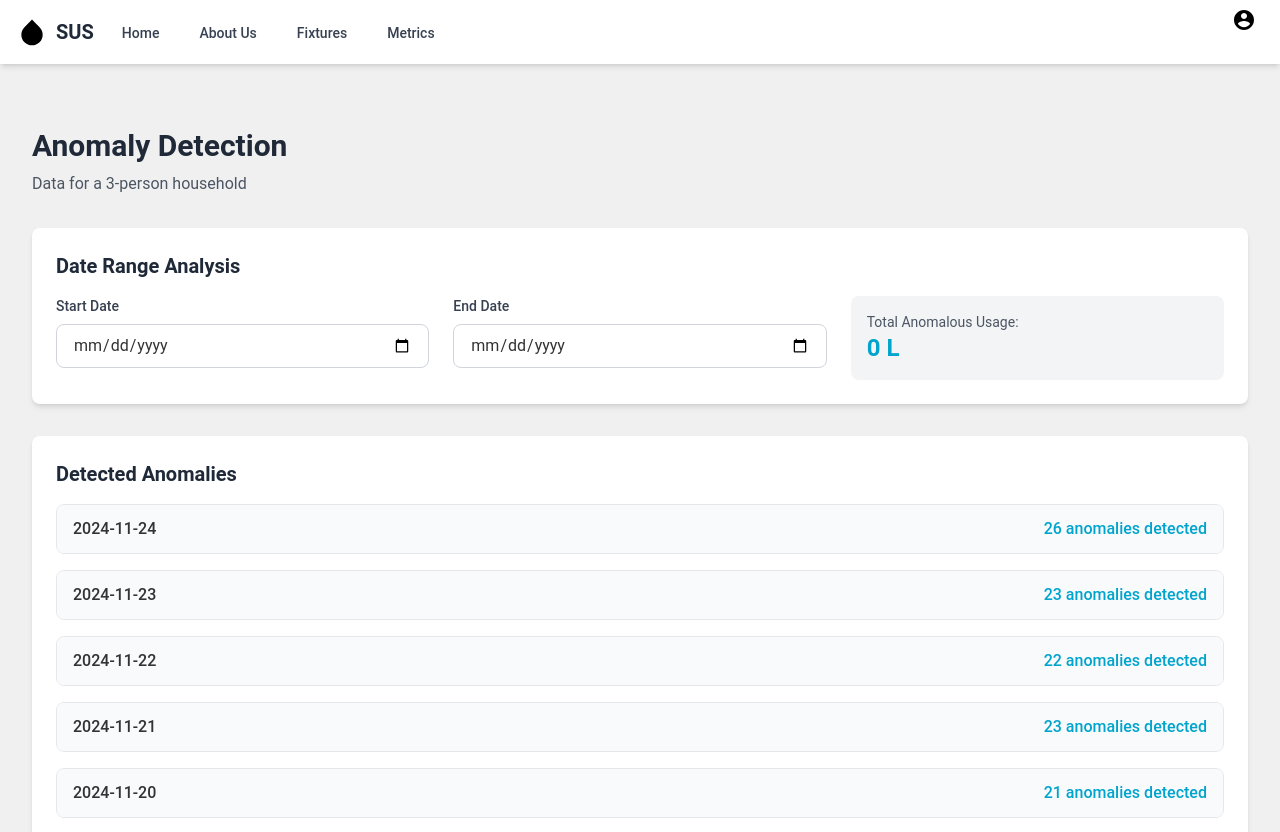
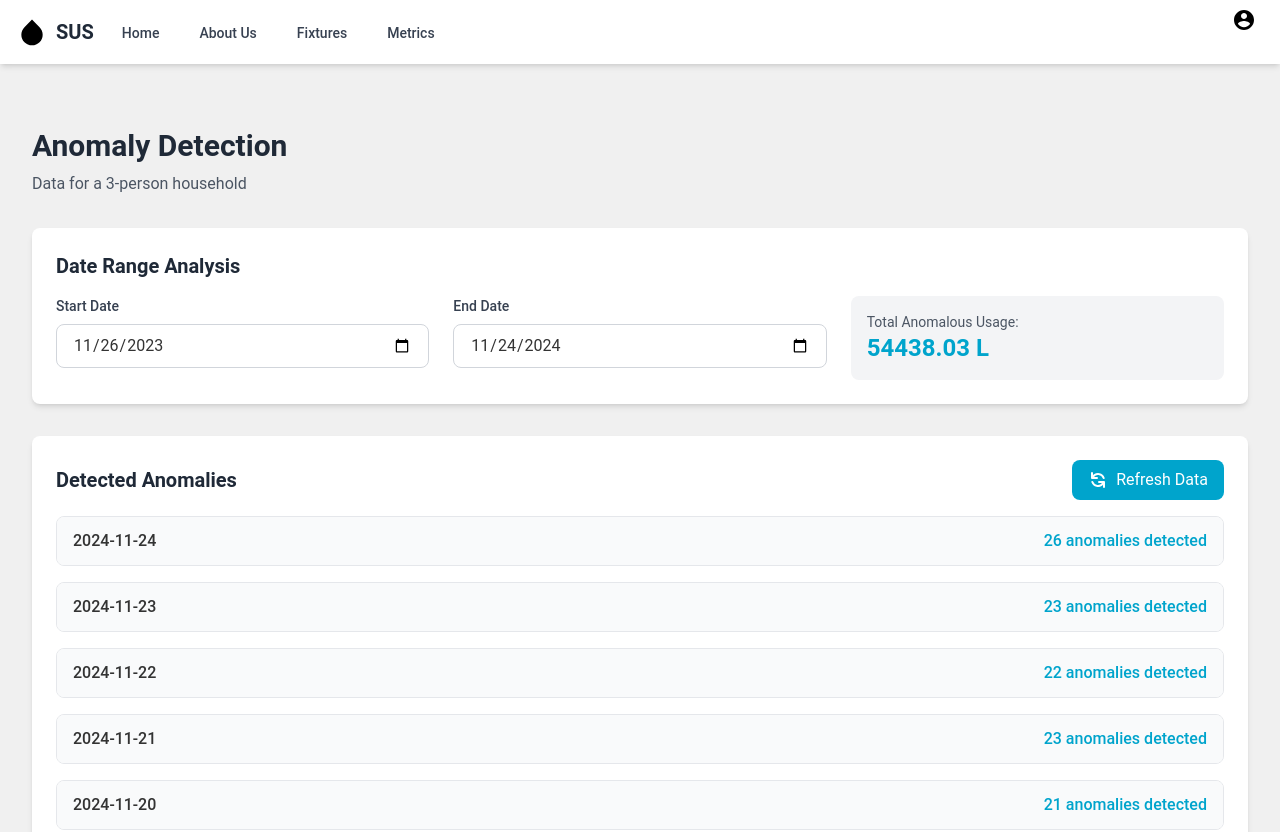
Before and after one commit to mostafadeiab/capstoneproject, a Next.js app: page /metrics/anomaly in a window 1280 px wide. Shown: the top 832 px of the page. Built offline with nearby package versions, Linux system fonts and the light colour scheme.

Commit message:
Fixed errors on Anomaly page to show data below

```diff
--- a/app/metrics/anomaly/page.tsx
+++ b/app/metrics/anomaly/page.tsx
@@ -38,17 +38,31 @@ export default function Anomaly() {
   const [endDate, setEndDate] = useState<string>('');
   const [dateRangeTotal, setDateRangeTotal] = useState<number>(0);
   const [isLoading, setIsLoading] = useState(false);
+  const [error, setError] = useState<string>('');
 
   const loadData = async () => {
     setIsLoading(true);
+    setError('');
     try {
       const response = await fetch('/Anomaly.csv');
+      if (!response.ok) {
+        throw new Error('Failed to fetch data');
+      }
+
       const csvText = await response.text();
+      console.log('CSV Text:', csvText); // Debug log
 
       const results = parse<CSVRowData>(csvText, {
         header: true,
         skipEmptyLines: true,
       });
+
+      console.log('Parsed Results:', results); // Debug log
+
+      if (results.errors.length > 0) {
+        console.error('Parse errors:', results.errors);
+        throw new Error('Failed to parse CSV data');
+      }
 
       const formattedData = results.data
         .map((row) => ({
@@ -59,6 +73,8 @@ export default function Anomaly() {
           isAnomaly: row.Anomaly === '1'
         }))
         .filter((item: AnomalyData) => item.isAnomaly);
+
+      console.log('Formatted Data:', formattedData); // Debug log
 
       setData(formattedData);
 
@@ -78,11 +94,24 @@ export default function Anomaly() {
         return acc;
       }, {});
 
-      setGroupedAnomalies(Object.values(grouped).sort((a, b) =>
+      const sortedGroups = Object.values(grouped).sort((a, b) =>
         new Date(b.date).getTime() - new Date(a.date).getTime()
-      ));
+      );
+
+      console.log('Grouped Anomalies:', sortedGroups); // Debug log
+      setGroupedAnomalies(sortedGroups);
+
+      // Set initial date range if data exists
+      if (formattedData.length > 0) {
+        const dates = formattedData.map(d => new Date(d.date));
+        const earliest = new Date(Math.min(...dates.map(d => d.getTime())));
+        const latest = new Date(Math.max(...dates.map(d => d.getTime())));
+        setStartDate(earliest.toISOString().split('T')[0]);
+        setEndDate(latest.toISOString().split('T')[0]);
+      }
     } catch (error) {
       console.error('Error loading data:', error);
+      setError(error instanceof Error ? error.message : 'Failed to load data');
     } finally {
       setIsLoading(false);
     }
@@ -116,6 +145,12 @@ export default function Anomaly() {
           <h1 className="text-3xl font-bold text-gray-800">Anomaly Detection</h1>
           <p className="text-gray-600 mt-2">Data for a 3-person household</p>
         </div>
+
+        {error && (
+          <div className="bg-red-50 border border-red-200 text-red-700 px-4 py-3 rounded-lg mb-8">
+            {error}
+          </div>
+        )}
 
         {/* Date Range Selection */}
         <div className="bg-white rounded-lg shadow-md p-6 mb-8">
@@ -155,7 +190,23 @@ export default function Anomaly() {
 
         {/* Anomalies List */}
         <div className="bg-white rounded-lg shadow-md p-6">
-          <h2 className="text-xl font-semibold text-gray-800 mb-4">Detected Anomalies</h2>
+          <div className="flex justify-between items-center mb-4">
+            <h2 className="text-xl font-semibold text-gray-800">Detected Anomalies</h2>
+            <button
+              onClick={loadData}
+              disabled={isLoading}
+              className="px-4 py-2 bg-primary hover:bg-primary-dark text-white rounded-lg transition-colors flex items-center gap-2"
+            >
+              {isLoading ? (
+                <div className="animate-spin h-5 w-5 border-2 border-white border-t-transparent rounded-full" />
+              ) : (
+                <svg xmlns="http://www.w3.org/2000/svg" className="h-5 w-5" viewBox="0 0 20 20" fill="currentColor">
+                  <path fillRule="evenodd" d="M4 2a1 1 0 011 1v2.101a7.002 7.002 0 0111.601 2.566 1 1 0 11-1.885.666A5.002 5.002 0 005.999 7H9a1 1 0 010 2H4a1 1 0 01-1-1V3a1 1 0 011-1zm.008 9.057a1 1 0 011.276.61A5.002 5.002 0 0014.001 13H11a1 1 0 110-2h5a1 1 0 011 1v5a1 1 0 11-2 0v-2.101a7.002 7.002 0 01-11.601-2.566 1 1 0 01.61-1.276z" clipRule="evenodd" />
+                </svg>
+              )}
+              Refresh Data
+            </button>
+          </div>
 
           {isLoading ? (
             <div className="flex justify-center items-center h-32">
```
